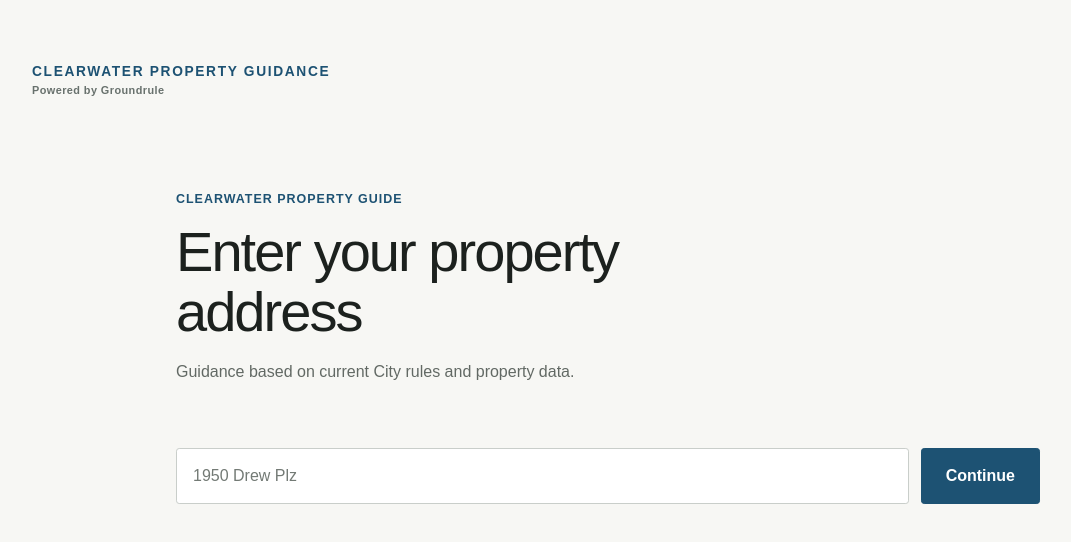
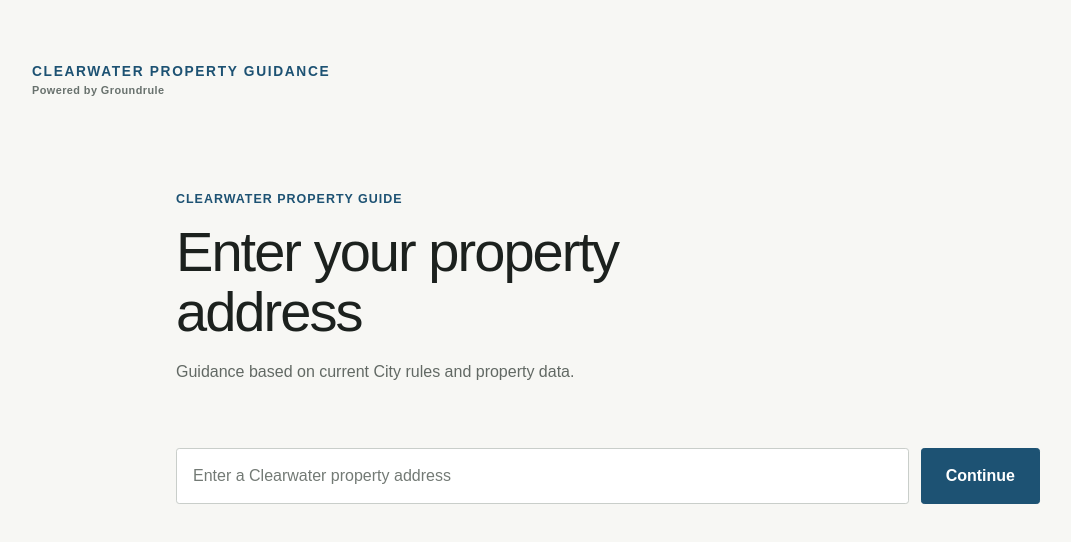
Before and after one commit to zachlepore/groundrule, a Next.js app: page /clearwater/fence in a window 1280 px wide. Shown: the top 542 px of the page, without its empty margins (32-1103 px from the left). Built offline with nearby package versions, Linux system fonts and the light colour scheme.

Commit message:
Remove test address from Clearwater entry

```diff
--- a/app/clearwater/resident-shell.tsx
+++ b/app/clearwater/resident-shell.tsx
@@ -97,7 +97,7 @@ export function ClearwaterResidentShell<Guide>({
       <span className="platform-attribution">Powered by Groundrule</span>
     </header>
     {stage === "handoff" && <ProjectHandoffStatus error={error} onNewSearch={reset}/>}
-    {stage === "address" && <section className="address-panel"><p className="eyebrow">Clearwater property guide</p><h1>Enter your property address</h1><p className="workflow-copy">Guidance based on current City rules and property data.</p><div className="address-form"><input aria-label="Property address" autoComplete="street-address" placeholder="1950 Drew Plz" value={address} onChange={(event) => setAddress(event.target.value)} onKeyDown={(event) => event.key === "Enter" && address.trim() && runLookup()}/><button disabled={pending || !address.trim()} onClick={() => runLookup()}>{pending ? "Looking…" : "Continue"}</button></div>{error && <p role="alert" className="warning">{error}</p>}</section>}
+    {stage === "address" && <section className="address-panel"><p className="eyebrow">Clearwater property guide</p><h1>Enter your property address</h1><p className="workflow-copy">Guidance based on current City rules and property data.</p><div className="address-form"><input aria-label="Property address" autoComplete="street-address" placeholder="Enter a Clearwater property address" value={address} onChange={(event) => setAddress(event.target.value)} onKeyDown={(event) => event.key === "Enter" && address.trim() && runLookup()}/><button disabled={pending || !address.trim()} onClick={() => runLookup()}>{pending ? "Looking…" : "Continue"}</button></div>{error && <p role="alert" className="warning">{error}</p>}</section>}
     {(stage === "project" || stage === "guide") && propertyChooser}
     {stage === "guide" && guide && confirmedAddress && <>
       <div className="active-guide-heading">
```
Also changed, not shown: 1 other file (tests, documents, lock files or other folders).
